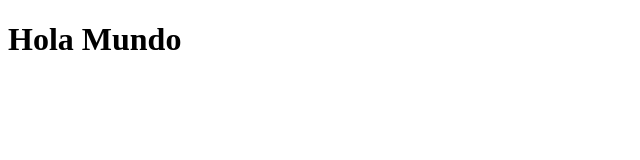
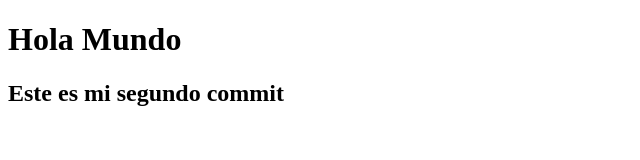
Before and after one commit to Juanjos737/Proyecto_Edilfercho, a plain HTML site: page index.html in a window 1280 px wide. Shown: the whole page, without its empty margins (0-640 px from the left). Drawn offline with Linux system fonts and the light colour scheme.

Commit message:
Segundo commit edilcho

```diff
--- a/index.html
+++ b/index.html
@@ -9,6 +9,8 @@
 
 <body>
     <h1>Hola Mundo</h1>
+
+    <h2>Este es mi segundo commit</h2>
 </body>
 
 </html>
```
